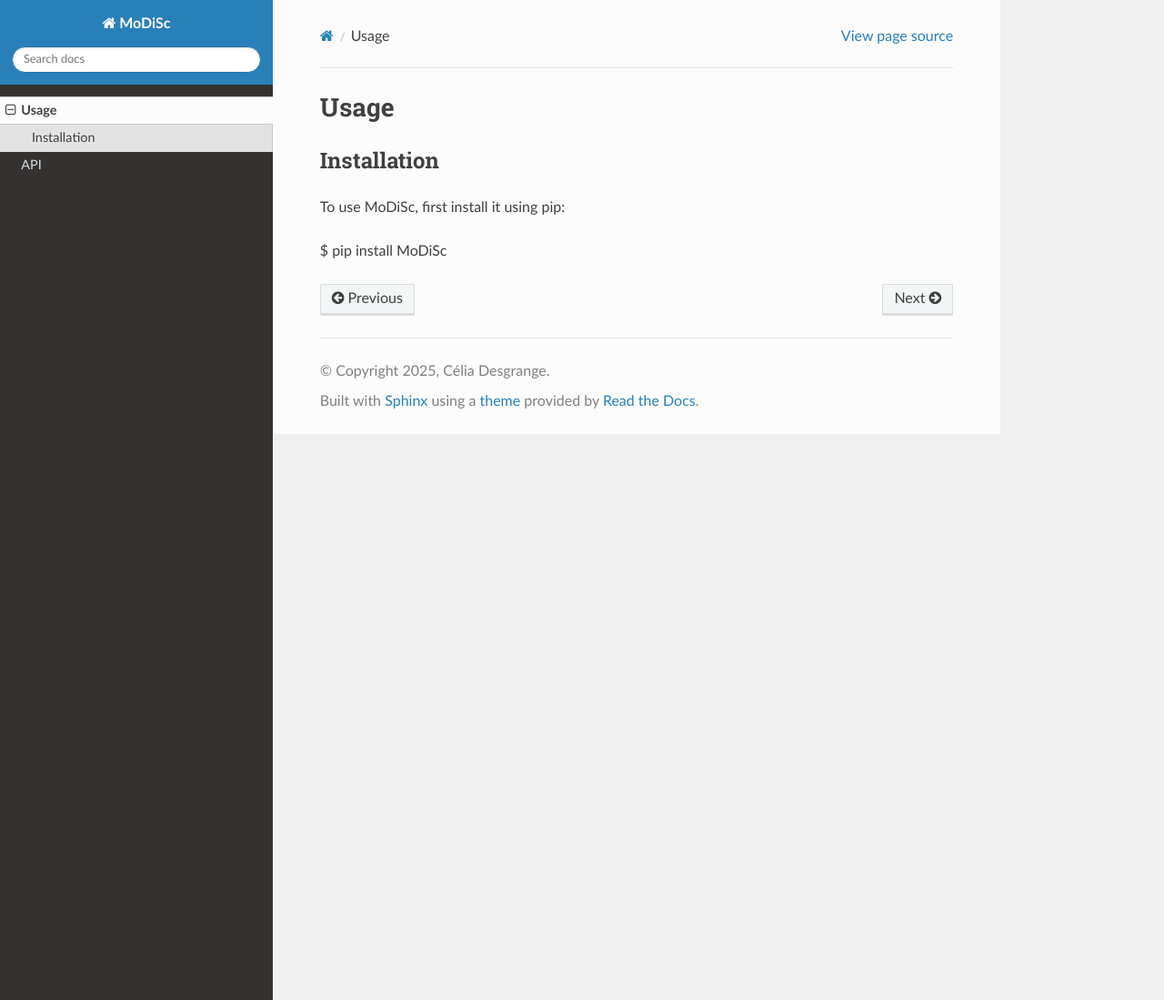
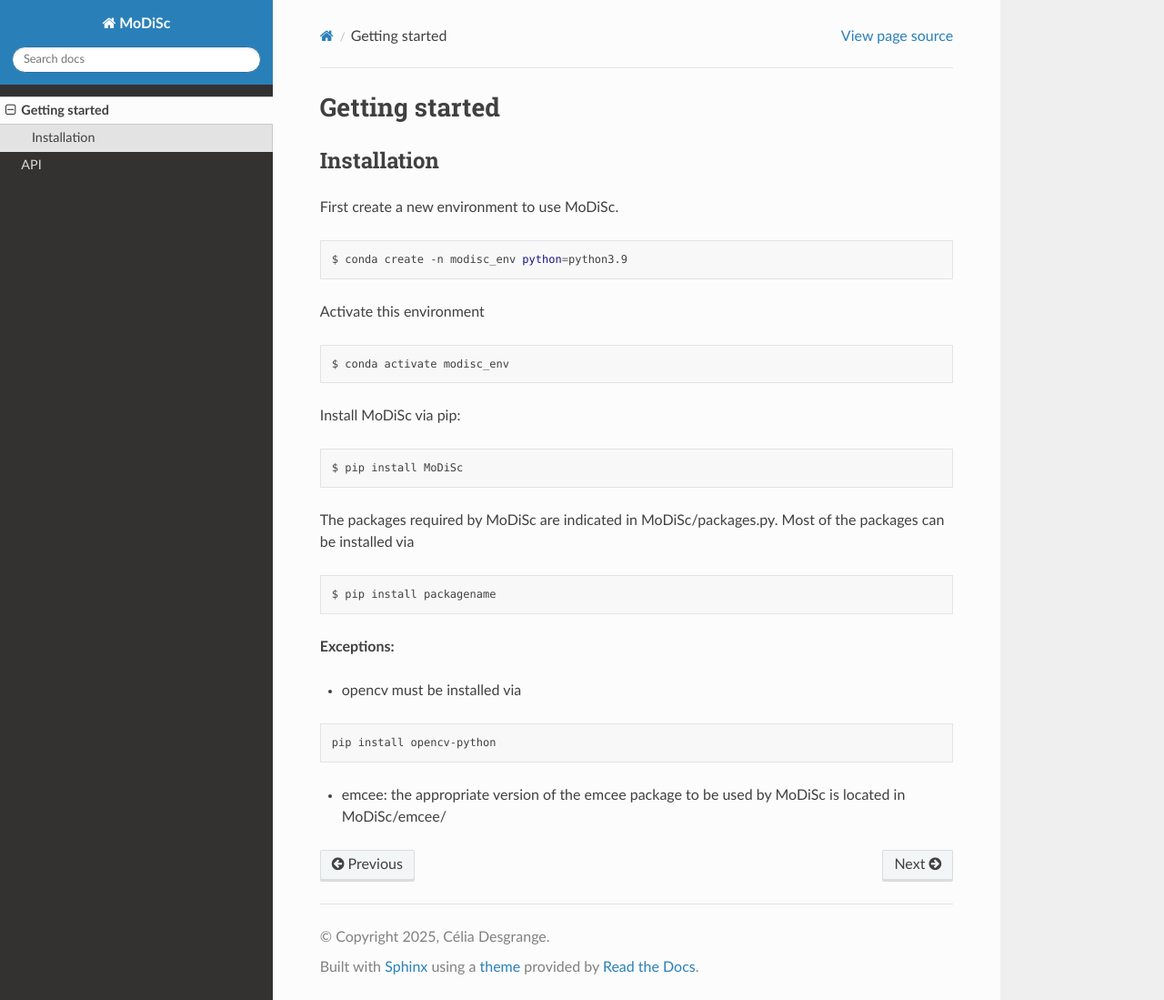
Before and after one commit to cdesgrange/MoDiSc, a Sphinx documentation site: the page built from docs/usage.rst, in a window 1280 px wide and 1099 px high. Shown: the whole window at 91% size. Built offline with Sphinx 7.4.7 and the Read the Docs theme 3.1.0, drawn with Linux system fonts in a browser that asks for light colours.

Commit message:
Update usage.rst

```diff
--- a/docs/usage.rst
+++ b/docs/usage.rst
@@ -1,11 +1,42 @@
-Usage
-=====
+Getting started
+===============
 
 .. _installation:
 
 Installation
 ------------
 
-To use MoDiSc, first install it using pip:
+First create a new environment to use MoDiSc.
 
-$ pip install MoDiSc
+.. code-block:: bash
+
+  $ conda create -n modisc_env python=python3.9
+
+Activate this environment
+
+.. code-block:: bash
+
+  $ conda activate modisc_env
+
+Install MoDiSc via pip:
+
+.. code-block:: bash
+
+  $ pip install MoDiSc
+
+The packages required by MoDiSc are indicated in MoDiSc/packages.py.
+Most of the packages can be installed via
+
+.. code-block:: bash
+
+  $ pip install packagename
+
+**Exceptions:**
+
+- opencv must be installed via
+
+.. code-block:: bash
+
+  pip install opencv-python
+
+- emcee: the appropriate version of the emcee package to be used by MoDiSc is located in MoDiSc/emcee/
```
